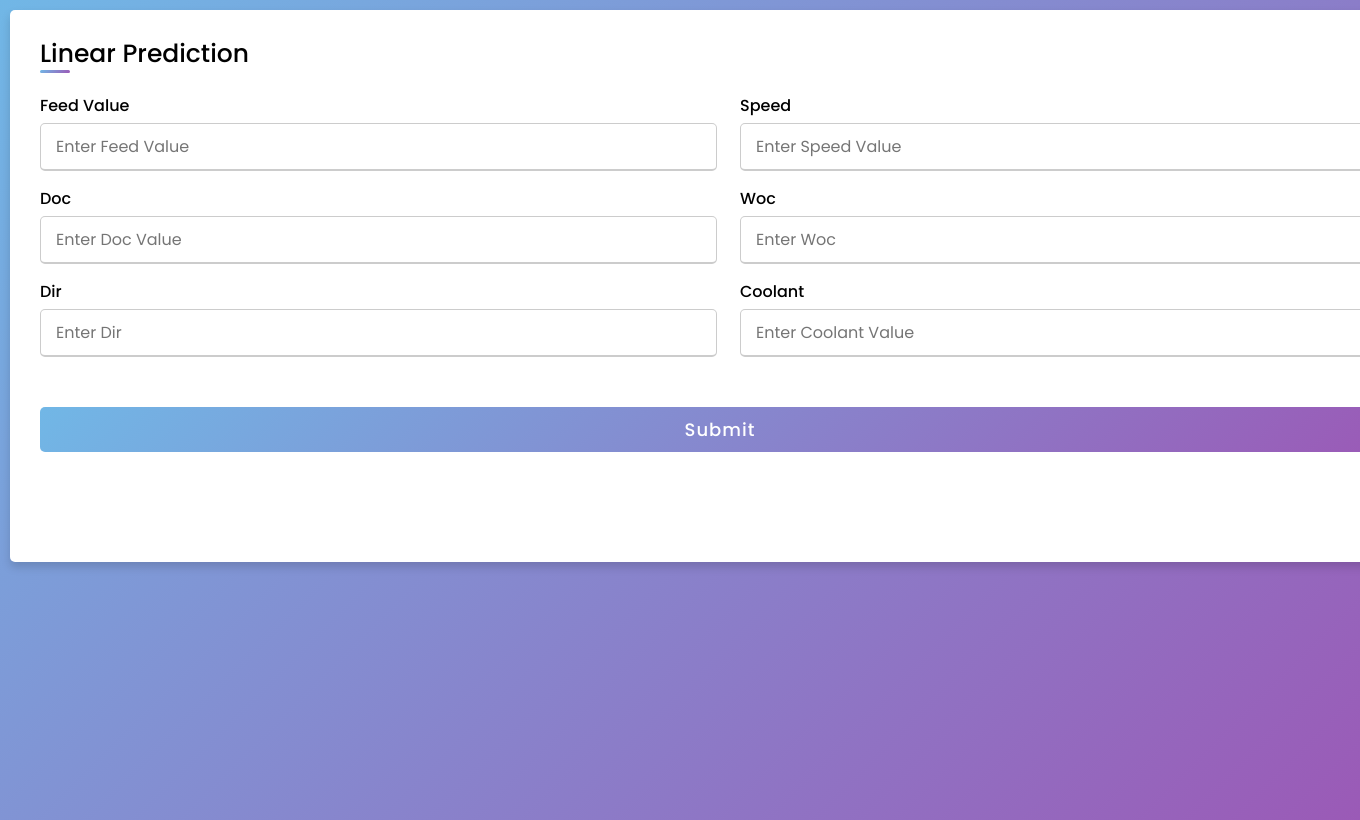
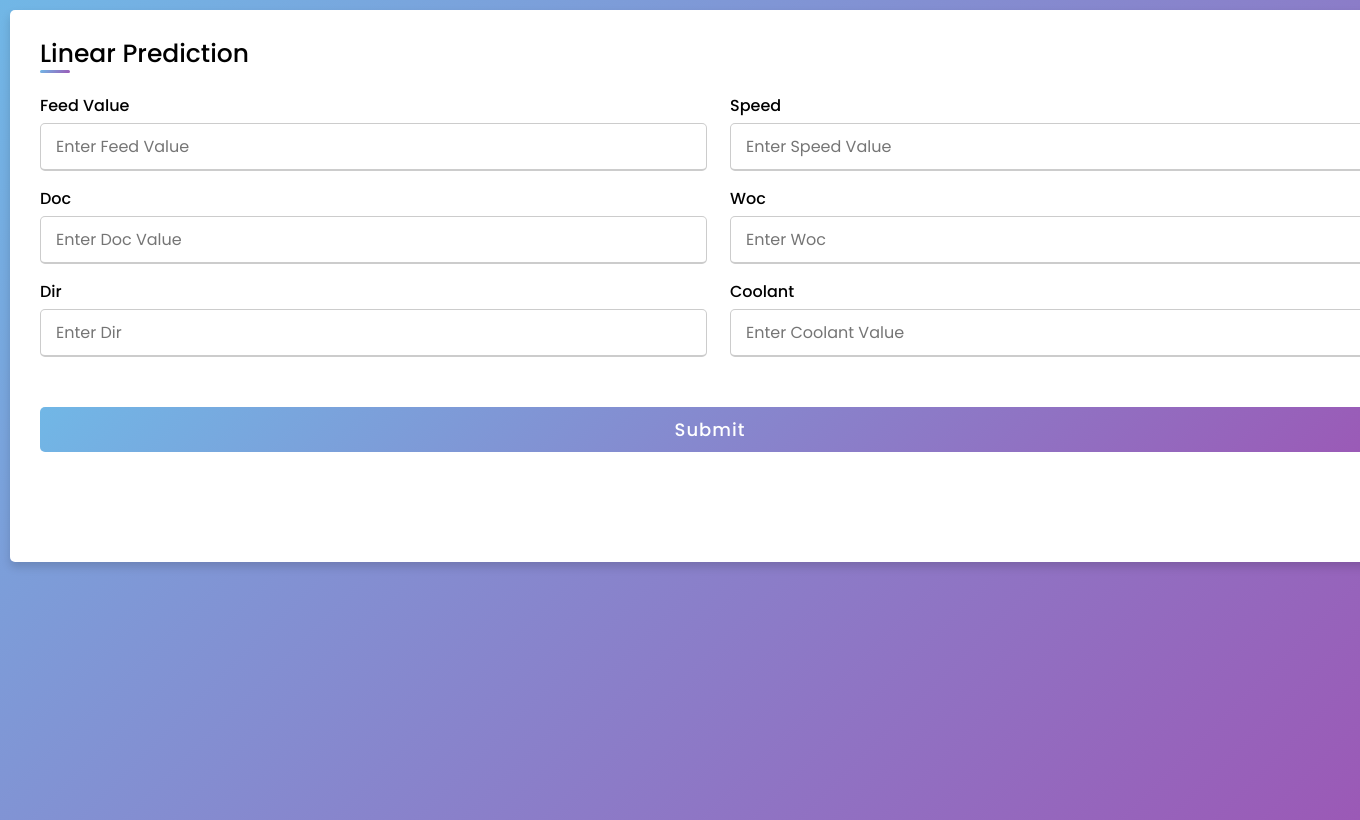
Before and after one commit to SettiNaveenNaidu/MAJOR_PROJECT, a Flask app: page / in a window 1360 px wide; the page is wider, and only the part inside the window is pictured. Shown: the part 43-863 px from the top of that part. Run offline with Flask 2, Linux system fonts and the light colour scheme; parts of the project's set-up code (start-up, migrations or seed data) failed here and were passed over.

Commit message:
Update new.css

```diff
--- a/static/new.css
+++ b/static/new.css
@@ -6,8 +6,7 @@
 }
 .form{
   height: 100vh;
-  width:100%;
-  display: inline-block;
+  display:center;
   justify-content: center;
   align-items: center;
   padding: 10px;
```
